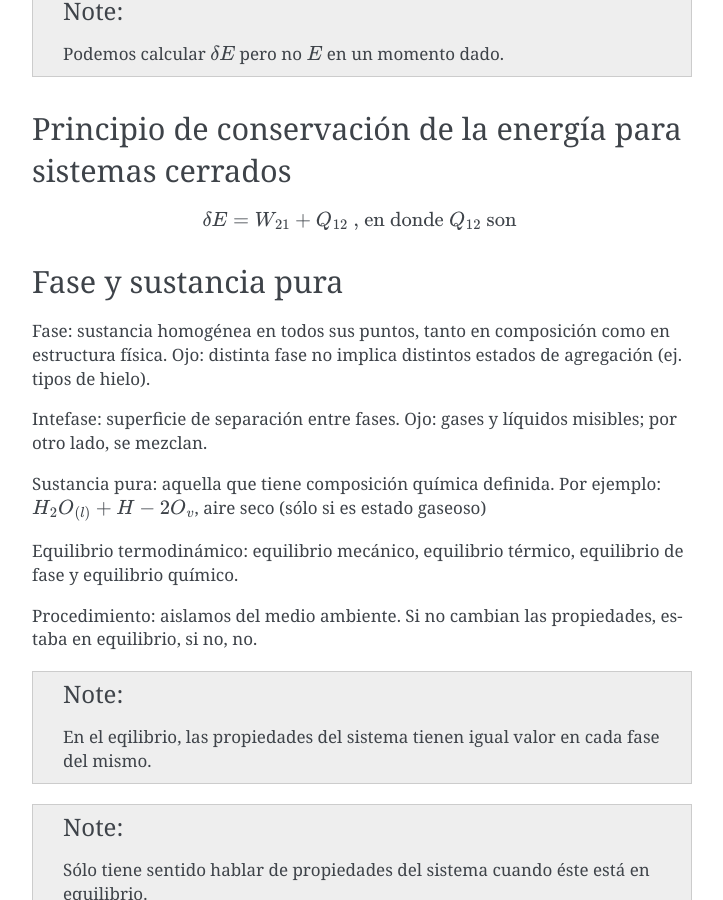
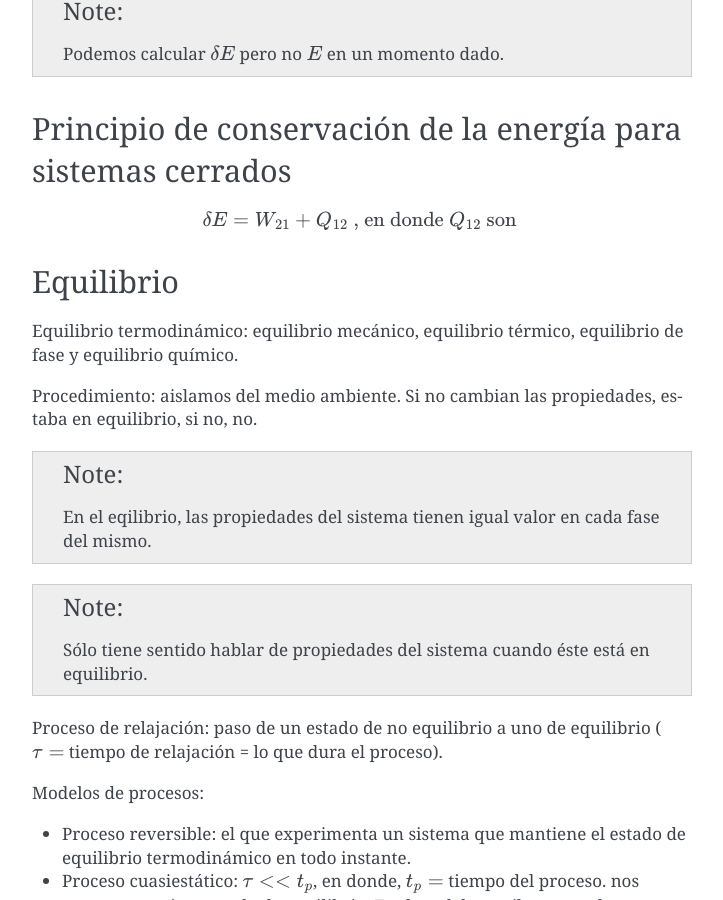
Before and after one commit to mantielero/termodinamica, a Sphinx documentation site: the page built from source/primer_principio.rst, in a window 1280 px wide and 900 px high, scrolled down 1077 px. Shown: the whole window, without its empty margins (388-1111 px from the left). Built offline with Sphinx 7.4.7, drawn with Linux system fonts in a browser that asks for light colours; some of the changed text lies outside the part shown.

Commit message:
Quita fase

```diff
--- a/source/primer_principio.rst
+++ b/source/primer_principio.rst
@@ -44,14 +44,12 @@ Principio de conservación de la energía para sistemas cerrados
    \delta E = W_{21}+Q_{12} \text{ , en donde } Q_{12} \text{ son }
 
 
-Fase y sustancia pura
----------------------
 
-Fase: sustancia homogénea en todos sus puntos, tanto en composición como en estructura física. Ojo: distinta fase no implica distintos estados de agregación (ej. tipos de hielo).
 
-Intefase: superficie de separación entre fases. Ojo: gases y líquidos misibles; por otro lado, se mezclan.
 
-Sustancia pura: aquella que tiene composición química definida. Por ejemplo: :math:`H_2O_{(l)}+H-2O_{v}`, aire seco (sólo si es estado gaseoso)
+Equilibrio
+----------
+
 
 Equilibrio termodinámico: equilibrio mecánico, equilibrio térmico, equilibrio de fase y equilibrio químico.
 
```
